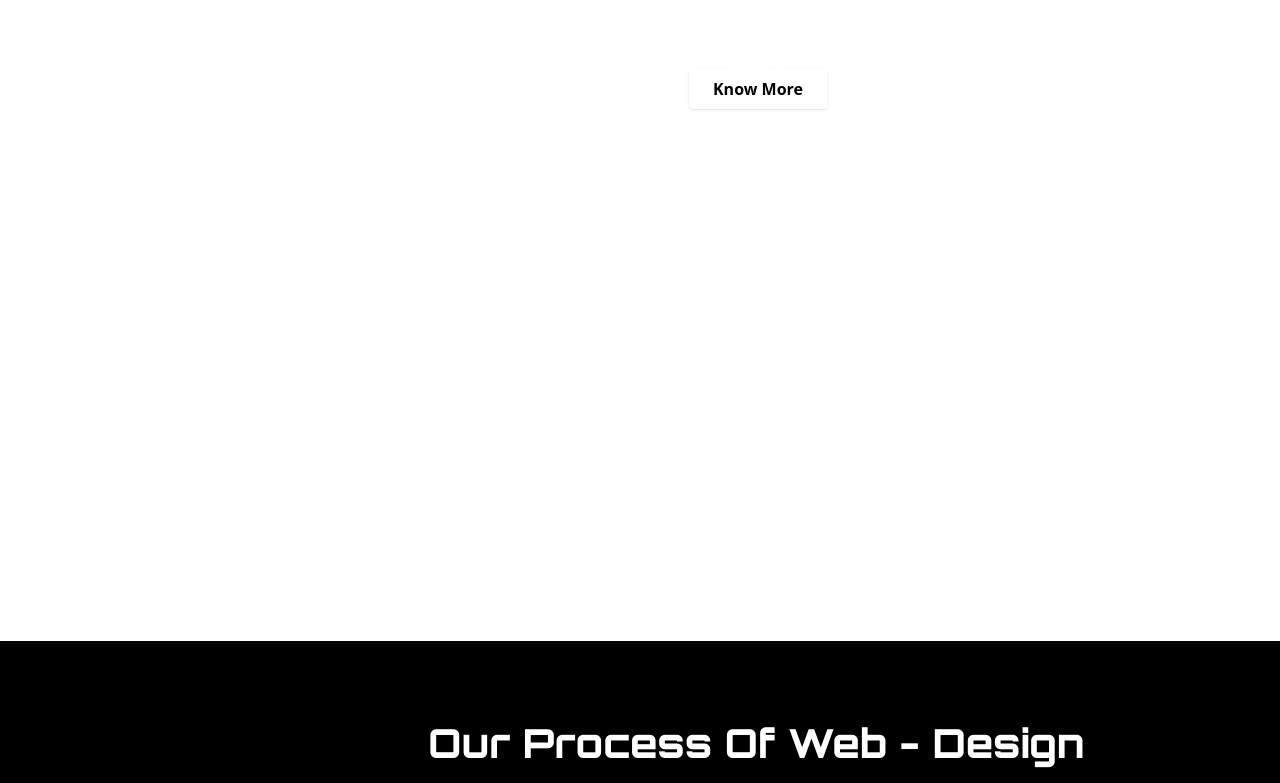
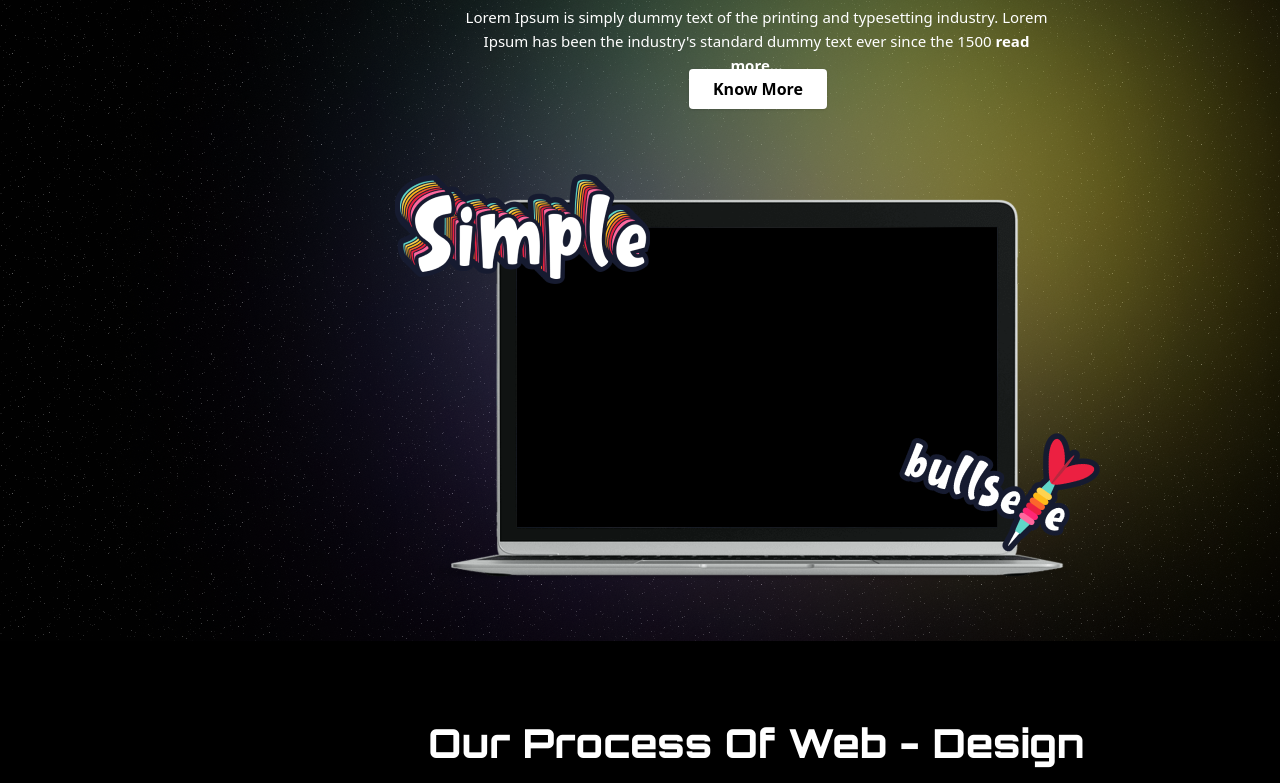
Before and after one commit to d-ivyansh/cloud4creation, a website: page web_design.html in a window 1280 px wide. Shown: the part 341-1124 px from the top of the page. Drawn offline with Linux system fonts and the light colour scheme.

Commit message:
add web_design.html changes

```diff
--- a/web_design.html
+++ b/web_design.html
@@ -12,7 +12,7 @@
 </head>
 
 <body>
-    <div class="w-[1512px] h-[982px] relative " style="background-image: url('./assets/web_design_first\ screen.svg');">
+    <div class="w-[1512px] h-[982px] relative " style="background-image: url('./assets/web_design_first_screen.png');">
         <div class="w-[1350px] h-[57px] left-[80px] top-[46px] absolute">
             <div class="w-[798px] h-[26px] left-[552px] top-[20px] absolute">
                 <div class="left-0 top-0 absolute text-white text-[22px] font-extralight "> <a href="index.html">Home</a></div>
```
Also changed, not shown: contact_us.html (+1 -1 lines), assets/contact_us_first_screen.png (added), assets/web_design_first_screen.png (added), assets/web_design_second_screen.png (added).
